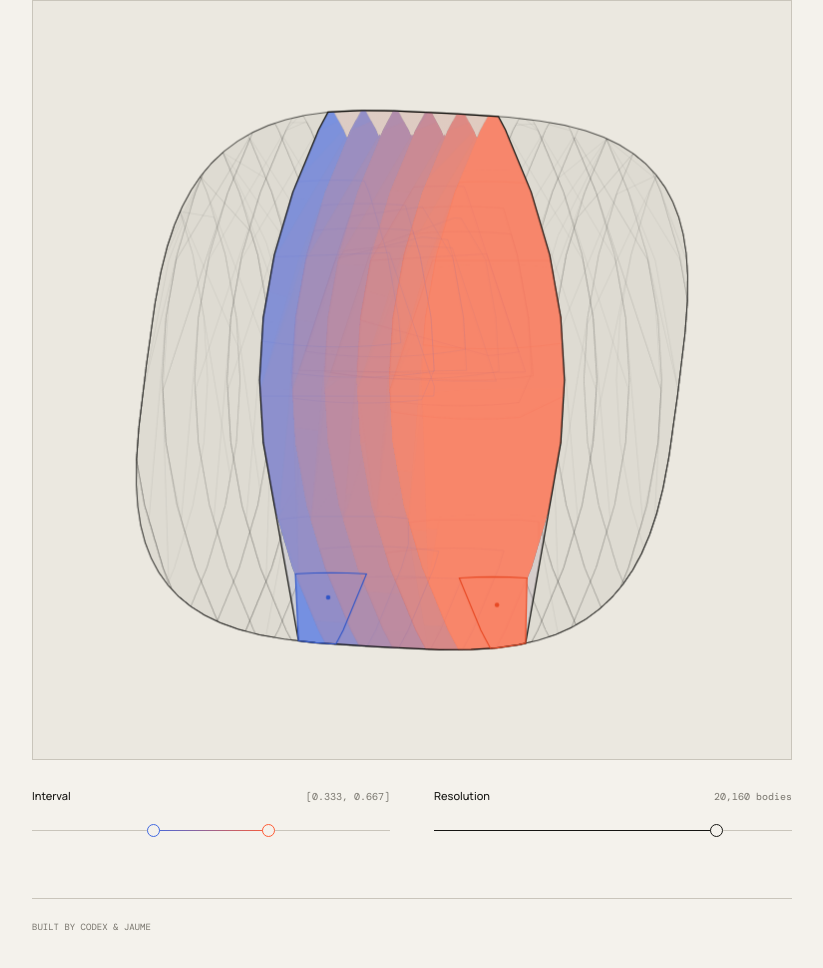
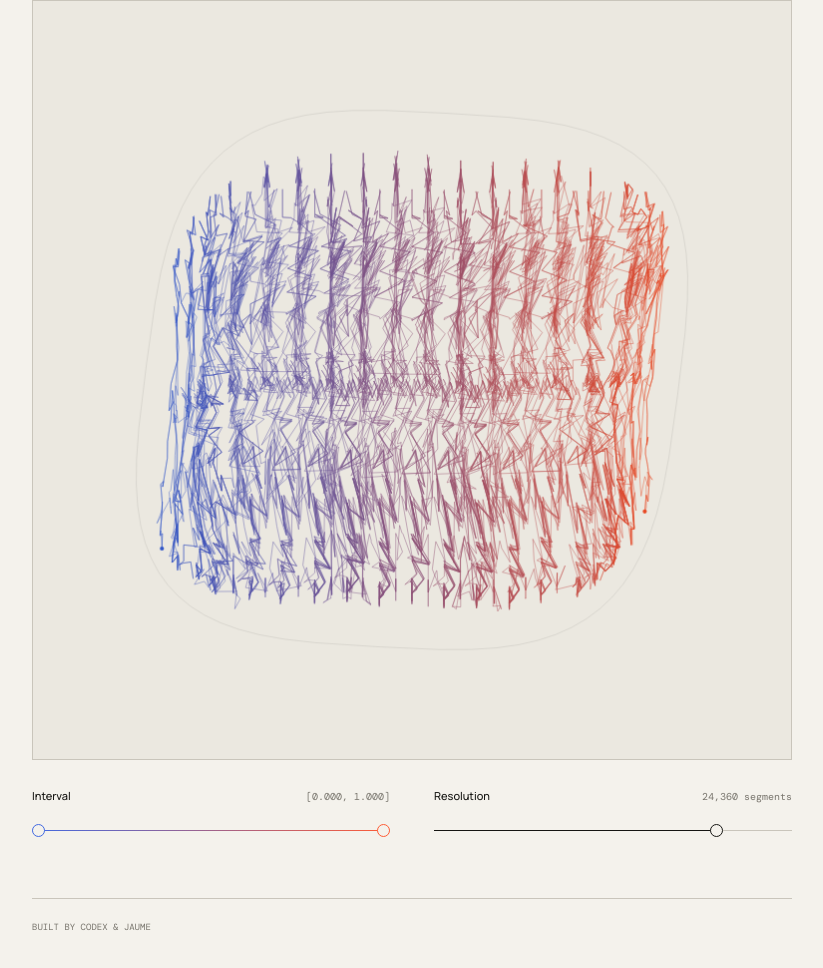
Before and after one commit to jaumededios/convexpeano, a website with bundled scripts: page index.html in a window 1280 px wide. Shown: the part 350-1318 px from the top of the page, without its empty margins (228-1051 px from the left). Built offline with nearby package versions, Linux system fonts and the light colour scheme.

Commit message:
Render the curve itself

```diff
--- a/app.js
+++ b/app.js
@@ -1,13 +1,11 @@
 import {
   createNestedPopulation,
   createTargetPolygon,
-  selectPopulationInterval,
+  selectPopulationCurve,
 } from "./geometry.js";
 
 const canvas = document.querySelector("#peano-canvas");
-const overlayCanvas = document.querySelector("#overlay-canvas");
 const context = canvas.getContext("2d", { alpha: false });
-const overlayContext = overlayCanvas.getContext("2d");
 const wrap = canvas.parentElement;
 const startInput = document.querySelector("#interval-start");
 const endInput = document.querySelector("#interval-end");
@@ -21,12 +19,10 @@ const target = createTargetPolygon();
 const populationCache = new Map();
 
 const state = {
-  start: 0.333,
-  end: 0.667,
+  start: 0,
+  end: 1,
   resolutionIndex: 4,
   queued: false,
-  staticLayer: null,
-  staticKey: "",
 };
 
 function resolution() {
@@ -41,7 +37,11 @@ function population() {
     populationCache.set(value, cached);
     return cached;
   }
-  const created = createNestedPopulation({ target, resolution: value });
+  const created = createNestedPopulation({
+    target,
+    resolution: value,
+    includeHullIndex: false,
+  });
   if (populationCache.size >= 2) populationCache.delete(populationCache.keys().next().value);
   populationCache.set(value, created);
   return created;
@@ -56,29 +56,65 @@ function canvasPoint(point, size) {
   };
 }
 
-function tracePolygon(targetContext, polygon, size) {
-  if (polygon.length < 3) return;
-  targetContext.beginPath();
+function tracePolygon(polygon, size) {
+  context.beginPath();
   polygon.forEach((point, index) => {
     const position = canvasPoint(point, size);
-    if (index === 0) targetContext.moveTo(position.x, position.y);
-    else targetContext.lineTo(position.x, position.y);
+    if (index === 0) context.moveTo(position.x, position.y);
+    else context.lineTo(position.x, position.y);
   });
-  targetContext.closePath();
+  context.closePath();
 }
 
-function drawPolygon(targetContext, polygon, size, fill, stroke = null, lineWidth = 1) {
-  if (polygon.length < 3) return;
-  tracePolygon(targetContext, polygon, size);
-  if (fill) {
-    targetContext.fillStyle = fill;
-    targetContext.fill();
+function strokeCurveRange(points, first, last, size, stroke, lineWidth) {
+  if (last <= first) return;
+  context.beginPath();
+  for (let index = first; index <= last; index += 1) {
+    const position = canvasPoint(points[index], size);
+    if (index === first) context.moveTo(position.x, position.y);
+    else context.lineTo(position.x, position.y);
   }
-  if (stroke) {
-    targetContext.strokeStyle = stroke;
-    targetContext.lineWidth = lineWidth;
-    targetContext.stroke();
+  context.strokeStyle = stroke;
+  context.lineWidth = lineWidth;
+  context.lineCap = "round";
+  context.lineJoin = "round";
+  context.stroke();
+}
+
+function curveColor(progress) {
+  const blue = [49, 86, 200];
+  const orange = [232, 73, 36];
+  const color = blue.map((value, index) => Math.round(
+    value + (orange[index] - value) * progress,
+  ));
+  return `rgba(${color.join(", ")}, 0.72)`;
+}
+
+function drawTimedCurve(points, size) {
+  const segmentCount = points.length - 1;
+  if (segmentCount < 1) return;
+  const chunkCount = Math.min(180, segmentCount);
+  const lineWidth = size < 440 ? 0.52 : 0.62;
+  for (let chunk = 0; chunk < chunkCount; chunk += 1) {
+    const first = Math.floor((chunk * segmentCount) / chunkCount);
+    const last = Math.max(first + 1, Math.floor(((chunk + 1) * segmentCount) / chunkCount));
+    strokeCurveRange(
+      points,
+      first,
+      Math.min(segmentCount, last),
+      size,
+      curveColor((chunk + 0.5) / chunkCount),
+      lineWidth,
+    );
   }
+}
+
+function drawPoint(point, size, color) {
+  const position = canvasPoint(point, size);
+  context.beginPath();
+  context.arc(position.x, position.y, 2.1, 0, Math.PI * 2);
+  context.fillStyle = color;
+  context.fill();
 }
 
 function resizeCanvas() {
@@ -86,141 +122,30 @@ function resizeCanvas() {
   const cssSize = Math.max(1, Math.round(Math.min(rect.width, rect.height)));
   const dpr = Math.min(window.devicePixelRatio || 1, 2);
   const pixelSize = Math.round(cssSize * dpr);
-  let resized = false;
-
-  for (const currentCanvas of [canvas, overlayCanvas]) {
-    if (currentCanvas.width === pixelSize && currentCanvas.height === pixelSize) continue;
-    currentCanvas.width = pixelSize;
-    currentCanvas.height = pixelSize;
-    resized = true;
+  if (canvas.width !== pixelSize || canvas.height !== pixelSize) {
+    canvas.width = pixelSize;
+    canvas.height = pixelSize;
+    context.setTransform(dpr, 0, 0, dpr, 0, 0);
   }
-
-  if (resized) {
-    context.setTransform(dpr, 0, 0, dpr, 0, 0);
-    overlayContext.setTransform(dpr, 0, 0, dpr, 0, 0);
-    state.staticKey = "";
-  }
-  return { cssSize, dpr };
-}
-
-function buildStaticLayer(currentPopulation, size, dpr) {
-  const layer = document.createElement("canvas");
-  layer.width = Math.round(size * dpr);
-  layer.height = Math.round(size * dpr);
-  const layerContext = layer.getContext("2d", { alpha: false });
-  layerContext.setTransform(dpr, 0, 0, dpr, 0, 0);
-  layerContext.fillStyle = "#ebe8e0";
-  layerContext.fillRect(0, 0, size, size);
-
-  drawPolygon(layerContext, target, size, "#dedbd2", "rgba(20, 20, 17, 0.66)", 1.05);
-  for (const parent of currentPopulation.parents) {
-    drawPolygon(
-      layerContext,
-      parent.body,
-      size,
-      null,
-      "rgba(20, 20, 17, 0.055)",
-      0.55,
-    );
-  }
-  return layer;
-}
-
-function mixedColor(progress, strength = 0.68) {
-  const paper = [235, 232, 224];
-  const blue = [65, 105, 225];
-  const orange = [255, 88, 50];
-  const ink = blue.map((value, index) => (
-    value + (orange[index] - value) * progress
-  ));
-  const color = paper.map((value, index) => Math.round(
-    value + (ink[index] - value) * strength,
-  ));
-  return `rgb(${color.join(", ")})`;
-}
-
-function drawOrderedBodies(selection, size) {
-  const currentPopulation = population();
-  const selectedCount = selection.last - selection.first + 1;
-  const sampleCount = Math.min(320, selectedCount);
-  for (let sample = 0; sample < sampleCount; sample += 1) {
-    const progress = sampleCount === 1 ? 0.5 : sample / (sampleCount - 1);
-    const index = selection.first + Math.round(progress * (selectedCount - 1));
-    drawPolygon(
-      overlayContext,
-      currentPopulation.atoms[index].body,
-      size,
-      mixedColor(progress),
-    );
-  }
-}
-
-function drawBodyContours(selection, size) {
-  const currentPopulation = population();
-  const selectedCount = selection.last - selection.first + 1;
-  const sampleCount = Math.min(22, selectedCount);
-  if (sampleCount < 3) return;
-
-  for (let sample = 1; sample + 1 < sampleCount; sample += 1) {
-    const progress = sample / (sampleCount - 1);
-    const index = selection.first + Math.round(progress * (selectedCount - 1));
-    const red = Math.round(65 + (255 - 65) * progress);
-    const green = Math.round(105 + (88 - 105) * progress);
-    const blue = Math.round(225 + (50 - 225) * progress);
-    drawPolygon(
-      overlayContext,
-      currentPopulation.atoms[index].body,
-      size,
-      null,
-      `rgba(${red}, ${green}, ${blue}, 0.18)`,
-      0.5,
-    );
-  }
-}
-
-function drawEndpoint(atom, size, color, fill) {
-  drawPolygon(overlayContext, atom.body, size, fill, color, 1.15);
-  const point = canvasPoint(atom.center, size);
-  overlayContext.beginPath();
-  overlayContext.arc(point.x, point.y, 2.25, 0, Math.PI * 2);
-  overlayContext.fillStyle = color;
-  overlayContext.fill();
+  return cssSize;
 }
 
 function draw() {
   state.queued = false;
-  const { cssSize: size, dpr } = resizeCanvas();
-  const currentPopulation = population();
-  const staticKey = `${resolution()}-${size}-${dpr}`;
-  if (state.staticKey !== staticKey) {
-    state.staticLayer = buildStaticLayer(currentPopulation, size, dpr);
-    state.staticKey = staticKey;
-  }
-  context.drawImage(state.staticLayer, 0, 0, size, size);
+  const size = resizeCanvas();
+  context.fillStyle = "#ebe8e0";
+  context.fillRect(0, 0, size, size);
 
-  const selection = selectPopulationInterval(currentPopulation, state.start, state.end);
-  const wash = context.createLinearGradient(size * 0.24, size * 0.76, size * 0.76, size * 0.24);
-  wash.addColorStop(0, "rgba(65, 105, 225, 0.10)");
-  wash.addColorStop(1, "rgba(255, 92, 53, 0.13)");
-  drawPolygon(context, selection.body, size, wash);
+  tracePolygon(target, size);
+  context.strokeStyle = "rgba(20, 20, 17, 0.11)";
+  context.lineWidth = 0.75;
+  context.stroke();
 
-  overlayContext.clearRect(0, 0, size, size);
-  drawOrderedBodies(selection, size);
-  drawPolygon(overlayContext, selection.body, size, null, "#151512", 1.25);
-  drawBodyContours(selection, size);
-  drawEndpoint(
-    selection.firstAtom,
-    size,
-    "#3156c8",
-    "rgba(65, 105, 225, 0.045)",
-  );
-  if (selection.last !== selection.first) {
-    drawEndpoint(
-      selection.lastAtom,
-      size,
-      "#e84924",
-      "rgba(255, 92, 53, 0.045)",
-    );
+  const selected = selectPopulationCurve(population(), state.start, state.end);
+  drawTimedCurve(selected, size);
+  if (selected.length) {
+    drawPoint(selected[0], size, "#3156c8");
+    drawPoint(selected.at(-1), size, "#e84924");
   }
 }
 
@@ -233,7 +158,7 @@ function scheduleDraw() {
 function updateControls() {
   const currentPopulation = population();
   intervalOutput.textContent = `[${state.start.toFixed(3)}, ${state.end.toFixed(3)}]`;
-  resolutionOutput.textContent = `${currentPopulation.atoms.length.toLocaleString("en-US")} bodies`;
+  resolutionOutput.textContent = `${currentPopulation.atoms.length.toLocaleString("en-US")} segments`;
   rangeFill.style.left = `${state.start * 100}%`;
   rangeFill.style.right = `${(1 - state.end) * 100}%`;
   resolutionInput.style.setProperty(
@@ -259,7 +184,6 @@ startInput.addEventListener("input", () => updateInterval(startInput));
 endInput.addEventListener("input", () => updateInterval(endInput));
 resolutionInput.addEventListener("input", () => {
   state.resolutionIndex = Number(resolutionInput.value);
-  state.staticKey = "";
   updateControls();
   scheduleDraw();
 });
--- a/geometry.js
+++ b/geometry.js
@@ -267,6 +267,12 @@ function localizedNet(parent, axis, detail, overlap, tileSize, curvatureScale) {
     value + overlap,
     curvature,
   ));
+  const firstValid = coarse.find((body) => body.length >= 3 && polygonArea(body) > EPSILON)
+    || parent;
+  for (let index = 0; index < coarse.length; index += 1) {
+    if (coarse[index].length >= 3 && polygonArea(coarse[index]) > EPSILON) continue;
+    coarse[index] = index > 0 ? coarse[index - 1] : firstValid;
+  }
   coarse[coarse.length - 1] = parent;
 
   const bodies = [coarse[0]];
@@ -342,15 +348,25 @@ function makeSouls(entries) {
     let adjacent = entry.body;
     if (index % 2 === 0 && index > 0) adjacent = entries[index - 1].body;
     if (index % 2 === 1 && index + 1 < entries.length) adjacent = entries[index + 1].body;
+    const intersection = intersectConvexPolygons(entry.body, adjacent);
     return {
       ...entry,
       index,
-      core: intersectConvexPolygons(entry.body, adjacent),
+      core: intersection.length >= 3 && polygonArea(intersection) > EPSILON
+        ? intersection
+        : entry.body,
     };
   });
 }
 
-function createOffspring(parent, axis, detail, overlap, tileSize, curvatureScale) {
+function createOffspring(
+  parent,
+  axis,
+  detail,
+  overlap,
+  tileSize,
+  curvatureScale,
+) {
   const net = localizedNet(parent.core, axis, detail, overlap, tileSize, curvatureScale);
   const antiNet = localizedAntiNet(
     parent.body,
@@ -411,15 +427,38 @@ function createOffspring(parent, axis, detail, overlap, tileSize, curvatureScale
   return cells.flatMap((body) => [{ body }, { body }]);
 }
 
-function refinePopulation(parents, axis, detail, overlap, tileSize, curvatureScale) {
-  const groups = parents.map((parent) => createOffspring(
+function refinePopulation(
+  parents,
+  axis,
+  detail,
+  overlapScale,
+  tileScale,
+  curvatureScale,
+) {
+  const groups = parents.map((parent) => {
+    const bounds = polygonBounds(parent.body);
+    const axisSpan = Math.max(
+      EPSILON,
+      axisMaximum(bounds, axis) - axisMinimum(bounds, axis),
+    );
+    const span = Math.max(bounds.xMax - bounds.xMin, bounds.yMax - bounds.yMin);
+    const overlap = Math.min(
+      axisSpan * 0.5,
+      (axisSpan / Math.max(1, detail - 1)) * overlapScale,
+    );
+    const tileSize = Math.max(
+      (span / Math.max(1, detail - 1)) * tileScale,
+      span * 0.08,
+    );
+    return createOffspring(
       parent,
       axis,
       detail,
       overlap,
       tileSize,
       curvatureScale,
-  ));
+    );
+  });
   const childCount = Math.max(...groups.map(({ length }) => length));
   const entries = [];
   groups.forEach((group, parentIndex) => {
@@ -476,6 +515,7 @@ export function createNestedPopulation({
   overlapScale = 2.2,
   tileScale = 4,
   curvatureScale = 0.52,
+  includeHullIndex = true,
 }) {
   const bounds = polygonBounds(target);
   const span = Math.max(bounds.xMax - bounds.xMin, bounds.yMax - bounds.yMin);
@@ -496,24 +536,23 @@ export function createNestedPopulation({
     parents,
     1,
     resolution,
-    overlap,
-    tileSize,
+    overlapScale,
+    tileScale,
     curvatureScale,
   );
   const atoms = refinement.children.map((atom) => ({
     ...atom,
     center: polygonCentroid(atom.body),
   }));
-  const levels = [parents, atoms];
 
   return {
     target,
     resolution,
     branchCount: refinement.childCount,
     parents,
-    levels,
+    levels: [parents, atoms],
     atoms,
-    hullIndex: buildHullIndex(atoms.map(({ body }) => body)),
+    hullIndex: includeHullIndex ? buildHullIndex(atoms.map(({ body }) => body)) : null,
   };
 }
 
@@ -535,6 +574,37 @@ export function selectPopulationInterval(population, start, end) {
   };
 }
 
+/**
+ * A continuous polygonal approximant through the centers of the ordered
+ * bodies. Each edge stays in the convex union of its two consecutive bodies.
+ */
+export function createPopulationCurve(population) {
+  if (population.curve) return population.curve;
+  const { atoms } = population;
+  if (!atoms.length) return [];
+  const curve = atoms.map((atom) => atom.center || polygonCentroid(atom.body));
+  population.curve = curve;
+  return curve;
+}
+
+export function selectPopulationCurve(population, start, end) {
+  const curve = createPopulationCurve(population);
+  const segmentCount = curve.length - 1;
+  if (segmentCount <= 0) return curve;
+  const lower = Math.min(start, end) * segmentCount;
+  const upper = Math.max(start, end) * segmentCount;
+  const first = Math.min(segmentCount - 1, Math.floor(lower));
+  const last = Math.min(segmentCount - 1, Math.floor(upper));
+  const interpolate = (index, amount) => ({
+    x: curve[index].x + (curve[index + 1].x - curve[index].x) * amount,
+    y: curve[index].y + (curve[index + 1].y - curve[index].y) * amount,
+  });
+  const selected = [interpolate(first, lower - first)];
+  for (let index = first + 1; index <= last; index += 1) selected.push(curve[index]);
+  if (upper > lower) selected.push(interpolate(last, upper - last));
+  return selected;
+}
+
 export function maxPolygonDiameter(polygons) {
   let maximum = 0;
   for (const polygon of polygons) {
--- a/index.html
+++ b/index.html
@@ -30,28 +30,27 @@
 
       <section class="visualization" aria-label="Convex Peano curve visualization">
         <div class="canvas-wrap">
-          <canvas id="peano-canvas" aria-label="An ordered population of convex bodies"></canvas>
-          <canvas id="overlay-canvas" aria-hidden="true"></canvas>
+          <canvas id="peano-canvas" aria-label="A polygonal approximation of the convex Peano curve"></canvas>
         </div>
 
         <div class="controls">
           <div class="control">
             <div class="control-label">
               <label for="interval-start">Interval</label>
-              <output id="interval-output">[0.333, 0.667]</output>
+              <output id="interval-output">[0.000, 1.000]</output>
             </div>
             <div class="dual-range">
               <div class="rail"></div>
               <div class="range-fill" id="range-fill"></div>
-              <input id="interval-start" type="range" min="0" max="1000" value="333" step="1" aria-label="Interval start" />
-              <input id="interval-end" type="range" min="0" max="1000" value="667" step="1" aria-label="Interval end" />
+              <input id="interval-start" type="range" min="0" max="1000" value="0" step="1" aria-label="Interval start" />
+              <input id="interval-end" type="range" min="0" max="1000" value="1000" step="1" aria-label="Interval end" />
             </div>
           </div>
 
           <div class="control">
             <div class="control-label">
               <label for="resolution">Resolution</label>
-              <output id="resolution-output">20,160 bodies</output>
+              <output id="resolution-output">24,360 segments</output>
             </div>
             <input id="resolution" class="single-range" type="range" min="0" max="5" value="4" step="1" />
           </div>
--- a/styles.css
+++ b/styles.css
@@ -62,16 +62,13 @@ a {
   border: 1px solid var(--line);
 }
 
-#peano-canvas,
-#overlay-canvas {
+#peano-canvas {
   position: absolute;
   inset: 0;
   width: 100%;
   height: 100%;
   display: block;
 }
-
-#overlay-canvas { pointer-events: none; }
 
 .controls {
   display: grid;
```
Also changed, not shown: tests/geometry.test.js (+19 -0 lines), README.md. Lines whose indentation alone changed are shown as unchanged.
